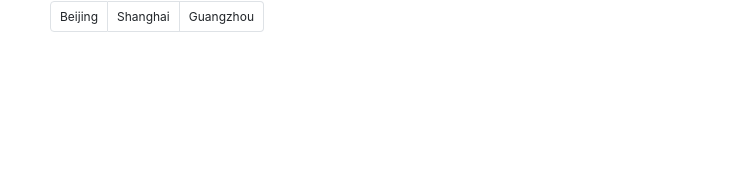
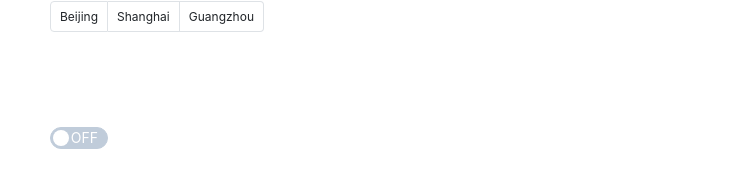
Before and after one commit to andy-lai-57blocks/57blocks-UI, a React (Create React App) app: page / in a window 1280 px wide. Shown: the part 2539-2726 px from the top of the page, without its empty margins (0-735 px from the left). Before the commit the page ends 2616 px from the top, so only its background shows below. Built offline with nearby package versions, Linux system fonts and the light colour scheme.

Commit message:
add swith component

```diff
--- a/src/App.tsx
+++ b/src/App.tsx
@@ -16,6 +16,7 @@ import CollapseItem from './components/Collapse/CollapseItem';
 import Radio from './components/Radio/Radio';
 import RadioGroup from './components/Radio/RadioGroup';
 import RadioButton from './components/Radio/RadioButton';
+import Switch from './components/Switch/Switch';
 
 library.add(fas);
 const openSuccess = () => {
@@ -25,8 +26,8 @@ const openSuccess = () => {
     type: 'success',
     duration: 0,
     top: 200,
-    onClose: () => { alert('111111'); },
-    onClick: () => { alert('2222222'); }
+    onClose: () => { },
+    onClick: () => { }
   });
 };
 const openWarning = () => {
@@ -58,8 +59,8 @@ function App() {
   };
 
   return (
-    <div className="App">
-      <header className="App-header">
+    <div className="app">
+      <header className="app-header">
         <Alert title="success alert" type="error" description="more text description" showIcon />
         <Alert title="success alert" type="info" description="more text description" showIcon />
         <Alert title="success alert" type="success" description="more text description" showIcon />
@@ -291,6 +292,10 @@ function App() {
             <RadioButton value="Guangzhou">Guangzhou</RadioButton>
           </RadioGroup>
         </div>
+
+        <div style={{ width: '550px', padding: '50px' }}>
+          <Switch />
+        </div>
       </header>
     </div>
   );
--- /dev/null
+++ b/src/components/Switch/Switch.tsx
@@ -0,0 +1,120 @@
+import React, {
+  ChangeEvent,
+  FC, useState,
+} from 'react';
+import classNames from 'classnames';
+
+interface ISwitchProps {
+  disabled?: boolean;
+  width?: number;
+  onText?: string;
+  offText?: string;
+  onValue?: boolean | string | number;
+  offValue?: boolean | string | number;
+  onColor?: string;
+  offColor?: string;
+  name?: string;
+  allowFocus?: boolean;
+  // eslint-disable-next-line no-unused-vars
+  onChange?: (value: boolean | string | number) => void;
+}
+
+const Switch: FC<ISwitchProps> = (props) => {
+  const prefix = 'blocks-switch';
+  const {
+    name,
+    width,
+    onText,
+    offText,
+    offValue,
+    onColor,
+    offColor,
+    disabled,
+    onValue,
+    allowFocus,
+    onChange,
+  } = props;
+  const [value, setValue] = useState(offValue);
+  const handleChange = (e: ChangeEvent<HTMLInputElement>) => {
+    const checkboxValue = e.target.checked ? onValue : offValue;
+    setValue(checkboxValue);
+    if (onChange && checkboxValue) {
+      onChange(checkboxValue);
+    }
+  };
+
+  const getCoreWidth = () => {
+    const defaultWidth = onText ? 58 : 46;
+    let finalWidth = defaultWidth;
+    if (width && width > defaultWidth) {
+      finalWidth = width;
+    }
+    return finalWidth;
+  };
+  const getCoreColor = () => {
+    const defaultColor = '#20a0ff';
+    let finalColor = defaultColor;
+    if (onColor && value === onValue) {
+      finalColor = onColor;
+    }
+    if (offColor && value === offValue) {
+      finalColor = offColor;
+    }
+    return finalColor;
+  };
+
+  const getCoreStyle = () => ({
+    width: getCoreWidth(),
+    borderColor: getCoreColor(),
+    backgroundColor: getCoreColor(),
+  });
+
+  const getButtonPosition = () => {
+    const coreWidth = getCoreWidth();
+    const horizontalPosition = value === onValue ? coreWidth - 20 : 2;
+    return {
+      transform: `translate(${horizontalPosition}px, 2px)`,
+    };
+  };
+
+  const getText = () => {
+    if (onText || offText) {
+      const style = onValue === value ? { left: '10px', right: 'unset' } : { right: '10px', left: 'unset' };
+      return (<span style={style}>{value === onValue ? onText : offText}</span>);
+    }
+    return null;
+  };
+
+  return (
+    // eslint-disable-next-line jsx-a11y/label-has-associated-control
+    <label className={prefix}>
+      <input
+        className={classNames(`${prefix}__checkbox`, {
+          [`${prefix}__checkbox--focus`]: allowFocus,
+        })}
+        type="checkbox"
+        name={name}
+        disabled={disabled}
+        checked={value === onValue}
+        onChange={handleChange}
+      />
+      <span className={`${prefix}__core`} style={getCoreStyle()}>
+        <span className={`${prefix}__button`} style={getButtonPosition()} />
+      </span>
+      <div className={`${prefix}__text`} style={{ width: getCoreWidth() }}>
+        {getText()}
+      </div>
+    </label>
+  );
+};
+Switch.defaultProps = {
+  disabled: false,
+  onText: 'ON',
+  offText: 'OFF',
+  onValue: true,
+  offValue: false,
+  onColor: '#20A0FF',
+  offColor: '#C0CCDA',
+};
+
+export default Switch;
--- /dev/null
+++ b/src/components/Switch/_switch.scss
@@ -0,0 +1,40 @@
+.blocks-switch {
+  position: relative;
+  height: 22px;
+  line-height: 22px;
+  display: inline-block;
+  cursor: pointer;
+  &__checkbox {
+    display: none;
+  }
+  &__core {
+    display: inline-block;
+    position: relative;
+    background-color: $secondary;
+    border: 1px solid $secondary;
+    box-sizing: border-box;
+    height: 22px;
+    border-radius: 12px;
+    margin: 0;
+  }
+  &__button {
+    width: 16px;
+    height: 16px;
+    background-color: $white;
+    position: absolute;
+    border-radius: 50%;
+    top: 0;
+    left: 0;
+    transition: transform 200ms;
+  }
+  &__text {
+    position: absolute;
+    left: 0;
+    top: 0;
+    span {
+      position: absolute;
+      font-size: 14px;
+      color: $white;
+    }
+  }
+}
--- a/src/styles/index.scss
+++ b/src/styles/index.scss
@@ -4,9 +4,6 @@
 @import 'mixins';
 @import 'animation';
 @import 'base';
-
-
-
 
 @import '../components/Icon/icon';
 @import '../components/Alert/alert';
@@ -17,3 +14,4 @@
 @import '../components/Notification/notification';
 @import '../components/Collapse/collapse';
 @import '../components/Radio/radio';
+@import '../components/Switch/switch';
```
